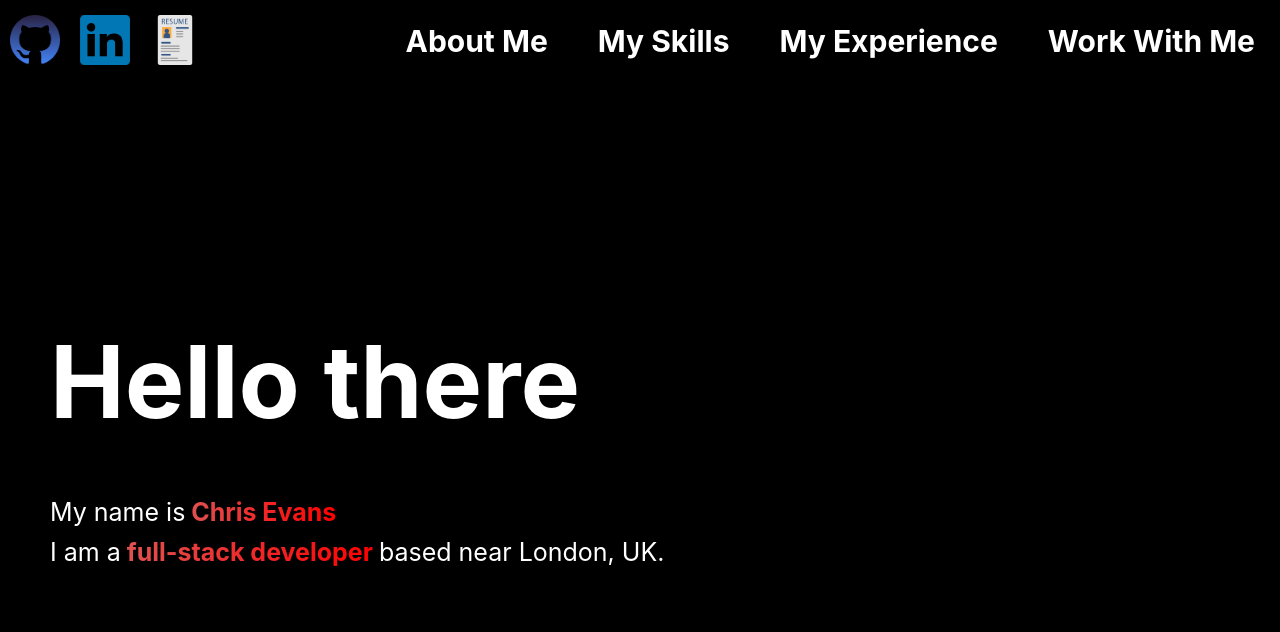
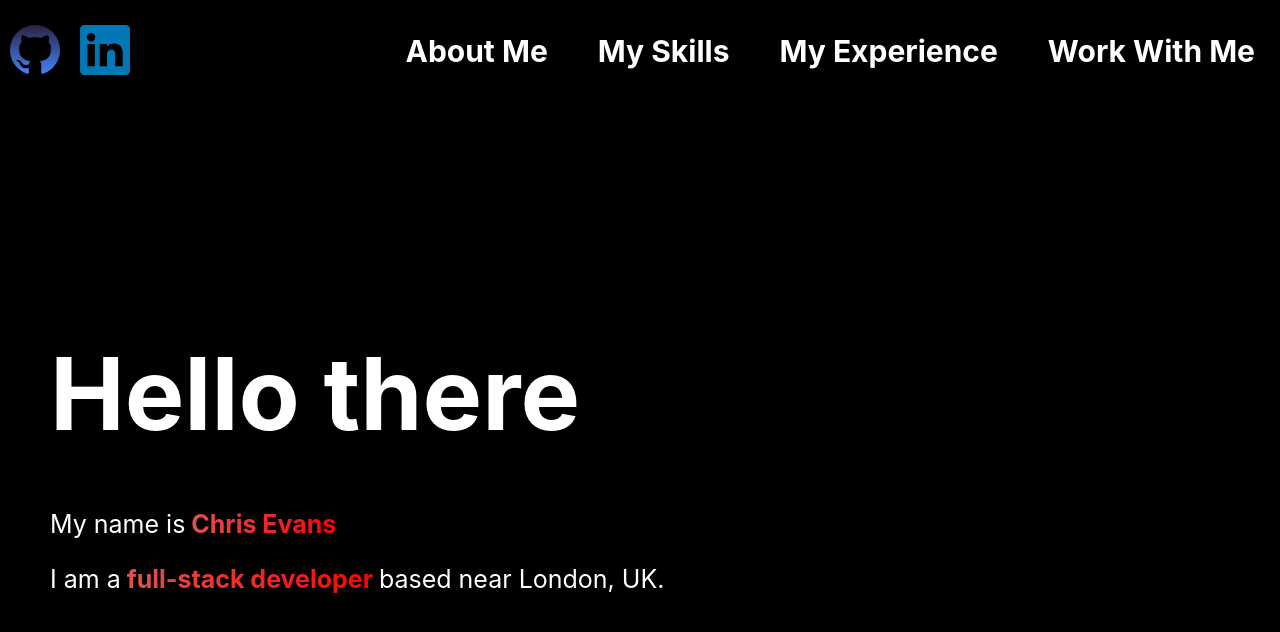
Before and after one commit to chris3evans/portfolio-v2, a React (Create React App) app: page / in a window 1280 px wide. Shown: the top 632 px of the page. Built offline with nearby package versions, Linux system fonts and the light colour scheme.

Commit message:
Added animation effects to hero section text

```diff
--- a/src/Components/AboutMeSection/AboutMeSection.js
+++ b/src/Components/AboutMeSection/AboutMeSection.js
@@ -3,14 +3,19 @@ import styles from "./AboutMeSection.module.css";
 const AboutMeSection = function () {
   return (
     <div className={styles["hero-section"]}>
-      <h1 className={styles["hero-heading"]}>Hello there</h1>
+      <h1 className={styles["hero-heading"]}>
+        <span id={styles["hello"]}>Hello</span> there
+      </h1>
 
-      <p className={styles["hero-text"]}>
+      <div className={styles["hero-text-container"]}>
+        <p className={styles["hero-text"]} id={styles["hero-text-1"]}>
           My name is
           <span className={styles["hero-special-text"]}>
             {" "}
             Chris Evans <br></br>
           </span>
+        </p>
+        <p className={styles["hero-text"]} id={styles["hero-text-2"]}>
           I am a
           <span className={styles["hero-special-text"]}>
             {" "}
@@ -19,6 +24,7 @@ const AboutMeSection = function () {
           based near London, UK.
         </p>
       </div>
+    </div>
   );
 };
 
--- a/src/Components/AboutMeSection/AboutMeSection.module.css
+++ b/src/Components/AboutMeSection/AboutMeSection.module.css
@@ -9,11 +9,30 @@
 
 .hero-heading {
   font-size: 10rem;
+  animation: scale-easeOutElastic 2s 1;
+}
+
+.hero-text-container {
+  display: grid;
+  grid-template-rows: repeat(2, min-content);
+  grid-row-gap: 1.5rem;
 }
 
 .hero-text {
   font-size: 2.5rem;
   line-height: 4rem;
+}
+
+#hello {
+  display: inline-block;
+  animation: wave 0.5s 2s 1;
+}
+
+#hero-text-1 {
+  animation: scale-easeOutElastic-2 4s 1;
+}
+#hero-text-2 {
+  animation: scale-easeOutElastic-2 5s 1;
 }
 
 .hero-special-text {
@@ -27,3 +46,54 @@
   -webkit-text-fill-color: transparent;
   font-weight: 700;
 }
+
+@keyframes wave {
+  0% {
+    transform: rotate(0deg);
+  }
+  20% {
+    transform: rotate(5deg);
+  }
+  40% {
+    transform: rotate(-5deg);
+  }
+  60% {
+    transform: rotate(5deg);
+  }
+  80% {
+    transform: rotate(-5deg);
+  }
+  100% {
+    transform: rotate(0deg);
+  }
+}
+
+@keyframes scale-easeOutElastic {
+  0% {
+    transform: translateY(10rem);
+    opacity: 0;
+  }
+  50% {
+    transform: translateY(10rem);
+    opacity: 0;
+  }
+  100% {
+    transform: translateY(0rem);
+    opacity: 1;
+  }
+}
+
+@keyframes scale-easeOutElastic-2 {
+  0% {
+    transform: translateY(10rem);
+    opacity: 0;
+  }
+  70% {
+    transform: translateY(10rem);
+    opacity: 0;
+  }
+  100% {
+    transform: translateY(0rem);
+    opacity: 1;
+  }
+}
--- a/src/Components/LinkItem/LinkItem.js
+++ b/src/Components/LinkItem/LinkItem.js
@@ -3,7 +3,7 @@ import styles from "./LinkItem.module.css";
 const LinkItem = function (props) {
   return (
     <li key={props.asset} className={styles["link-item"]}>
-      <a className={styles["link-link"]} href={props.link}>
+      <a target="_blank" href={props.link}>
         <img
           className={styles["link-image"]}
           src={require(`../../assets/${props.imageUrl}`)}
--- a/src/Components/LinkItem/LinkItem.module.css
+++ b/src/Components/LinkItem/LinkItem.module.css
@@ -1,13 +1,16 @@
 .link-item {
-  padding: 1.5rem 1rem;
+  padding: 2.5rem 1rem;
   cursor: pointer;
   display: flex;
   justify-self: center;
 }
 
-.link-link {
+.link-item:hover > .link-link > .link-image {
+  opacity: 0.8;
 }
 
 .link-image {
+  opacity: 1;
   height: 5rem;
+  transition: all 0.3s;
 }
--- a/src/Components/LinksList/LinksList.js
+++ b/src/Components/LinksList/LinksList.js
@@ -14,11 +14,11 @@ const LinkList = function () {
         asset="LinkedIn"
         imageUrl="linkedin-image-icon.png"
       ></LinkItem>
-      <LinkItem
+      {/* <LinkItem
         link="#"
-        asset="GitHub"
+        asset="Resume"
         imageUrl="resume-image-icon.png"
-      ></LinkItem>
+      ></LinkItem> */}
     </ul>
   );
 };
--- a/src/Components/LinksList/LinksList.module.css
+++ b/src/Components/LinksList/LinksList.module.css
@@ -1,5 +1,5 @@
 .link-list {
   display: grid;
-  grid-template-columns: repeat(3, max-content);
+  grid-template-columns: repeat(2, max-content);
   list-style: none;
 }
```
Lines whose indentation alone changed are shown as unchanged.
